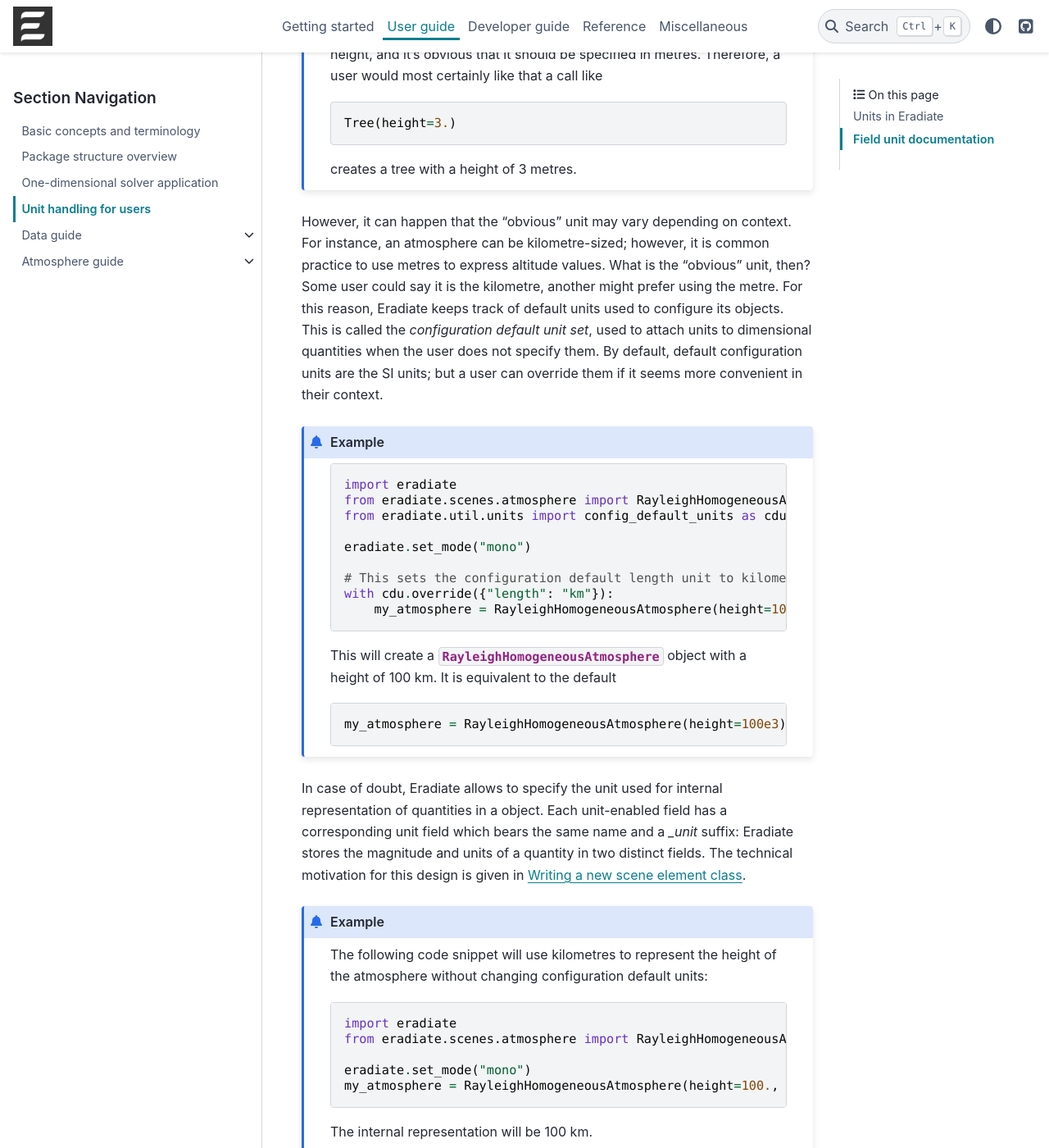
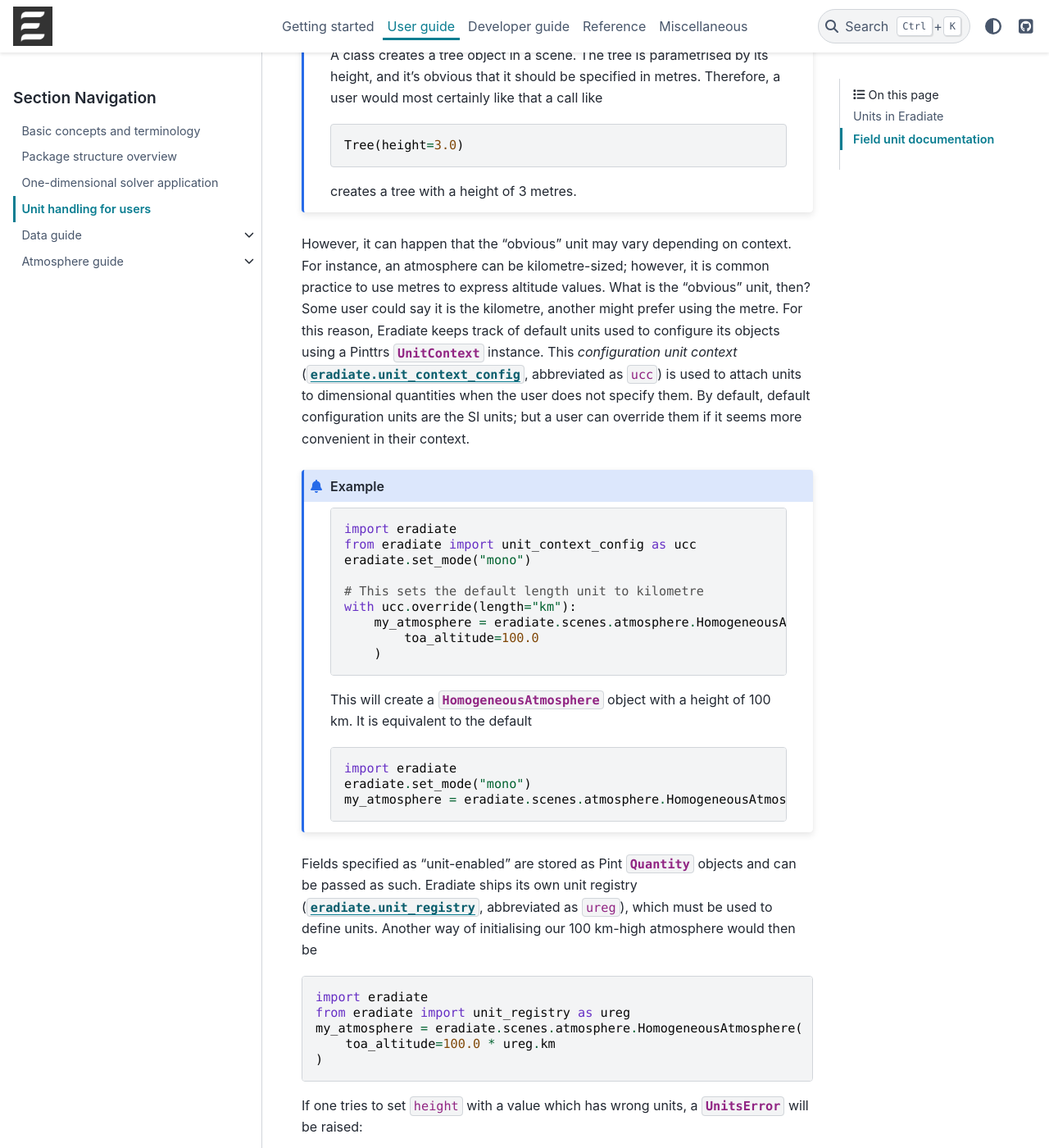
Before and after one commit to eradiate/eradiate, a Sphinx documentation site: the page built from docs/rst/user_guide/unit_guide_user.rst, in a window 1280 px wide and 1400 px high, scrolled down 1058 px. Shown: the whole window at 82% size. Built offline with Sphinx 7.4.7 and the PyData theme 0.15.4, drawn with Linux system fonts in a browser that asks for light colours; pages that are not in the unit, such as notebooks, are missing from menus; some of the changed text lies outside the part shown.

Commit message:
Docs: Update user unit guide

```diff
--- a/docs/rst/user_guide/unit_guide_user.rst
+++ b/docs/rst/user_guide/unit_guide_user.rst
@@ -16,13 +14,14 @@ quantity conversion, making it possible:
 * for developers: to change units with which they work (*e.g.* to scale scene
   dimensions dynamically).
 
+.. important:: Under the hood, most unit handling facilities are implemented as
+   part of the standalone `Pinttrs <https://pinttrs.readthedocs.io/>`_ library.
+
 This guide presents how unit handling is documented in the API reference and how
 to handle units in Eradiate it as a user. For a technical view on unit handling,
 see :ref:`sec-developer_guide-unit_guide_developer`.
 
-.. note::
-
-   It is strongly advised to—at least—get familiar with
+.. note::  It is strongly advised to—at least—get familiar with
    `Pint <https://pint.readthedocs.io/>`_ to fully take advantage of Eradiate's
    unit support.
 
@@ -47,7 +46,7 @@ require a user to specify a unit—it's so obvious!
 
    .. code-block:: python
 
-      Tree(height=3.)
+      Tree(height=3.0)
 
    creates a tree with a height of 3 metres.
 
@@ -56,99 +55,74 @@ For instance, an atmosphere can be kilometre-sized; however, it is common
 practice to use metres to express altitude values. What is the "obvious" unit,
 then? Some user could say it is the kilometre, another might prefer using the
 metre. For this reason, Eradiate keeps track of default units used to configure
-its objects. This is called the *configuration default unit set*, used to attach
-units to dimensional quantities when the user does not specify them. By default,
-default configuration units are the SI units; but a user can override them if it
-seems more convenient in their context.
+its objects using a Pinttrs :class:`~pinttr.UnitContext` instance. This
+*configuration unit context* (:data:`eradiate.unit_context_config`, abbreviated
+as ``ucc``) is used to attach units to dimensional quantities when the user does
+not specify them. By default, default configuration units are the SI units; but
+a user can override them if it seems more convenient in their context.
 
 .. admonition:: Example
 
    .. code-block:: python
 
       import eradiate
-      from eradiate.scenes.atmosphere import RayleighHomogeneousAtmosphere
-      from eradiate.util.units import config_default_units as cdu
-
+      from eradiate import unit_context_config as ucc
       eradiate.set_mode("mono")
 
-      # This sets the configuration default length unit to kilometre
-      with cdu.override({"length": "km"}):
-          my_atmosphere = RayleighHomogeneousAtmosphere(height=100.)
+      # This sets the default length unit to kilometre
+      with ucc.override(length="km"):
+          my_atmosphere = eradiate.scenes.atmosphere.HomogeneousAtmosphere(
+              toa_altitude=100.0
+          )
 
-   This will create a :class:`.RayleighHomogeneousAtmosphere` object with a
+   This will create a :class:`.HomogeneousAtmosphere` object with a
    height of 100 km. It is equivalent to the default
 
    .. code-block:: python
 
-      my_atmosphere = RayleighHomogeneousAtmosphere(height=100e3)
+      import eradiate
+      eradiate.set_mode("mono")
+      my_atmosphere = eradiate.scenes.atmosphere.HomogeneousAtmosphere(toa_altitude=100.0e3)
 
-In case of doubt, Eradiate allows to specify the unit used for internal
-representation of quantities in a object. Each unit-enabled field has a
-corresponding unit field which bears the same name and a `_unit` suffix:
-Eradiate stores the magnitude and units of a quantity in two distinct fields.
-The technical motivation for this design is given in
-:ref:`sec-developer_guide-scene_element_guide`.
+Fields specified as "unit-enabled" are stored as Pint :class:`~pint.Quantity`
+objects and can be passed as such. Eradiate ships its own unit registry
+(:data:`eradiate.unit_registry`, abbreviated as ``ureg``), which must be used to
+define units. Another way of initialising our 100 km-high atmosphere would then
+be
 
-.. admonition:: Example
-
-   The following code snippet will use kilometres to represent the height of the
-   atmosphere without changing configuration default units:
-
-   .. code-block:: python
+.. code-block:: python
 
       import eradiate
-      from eradiate.scenes.atmosphere import RayleighHomogeneousAtmosphere
+      from eradiate import unit_registry as ureg
+      my_atmosphere = eradiate.scenes.atmosphere.HomogeneousAtmosphere(
+          toa_altitude=100.0 * ureg.km
+      )
 
-      eradiate.set_mode("mono")
-      my_atmosphere = RayleighHomogeneousAtmosphere(height=100., height_units="km")
+If one tries to set ``height`` with a value which has wrong units, a
+:class:`~pinttr.exceptions.UnitsError` will be raised:
 
-   The internal representation will be 100 km.
+.. code-block:: python
 
-Finally, a user may want to not modify configuration default units but still
-specify units for added safety. Many of Eradiate's objects support Pint
-quantities and will check that values assigned to their attributes have
-appropriate units.
-**Note that all quantities should be created using Eradiate's unit registry**
-:data:`eradiate.util.units.ureg`.
-
-.. admonition:: Example
-
-   The following code snippet will use metres to represent the height of the
-   atmosphere but the specification will be in kilometres:
-
-   .. code-block:: python
-
-      import eradiate
-      from eradiate.util.units import ureg
-      from eradiate.scenes.atmosphere import RayleighHomogeneousAtmosphere
-
-      eradiate.set_mode("mono")
-      my_atmosphere = RayleighHomogeneousAtmosphere(height=ureg.Quantity(100., "km"))
-
-   If one tries to set ``height`` with a value which has wrong units, a
-   :class:`.UnitsError` will be raised:
-
-   .. code-block:: python
-
-      my_atmosphere.toa_altitude = ureg.Quantity(100., "s")  # This will raise a UnitsError
+   my_atmosphere.toa_altitude = 100 * ureg.s  # This will raise a UnitsError
 
 .. _sec-user_guide-unit_guide_user-field_unit_documentation:
 
 Field unit documentation
 ------------------------
 
-Eradiate documents fields with a unit by mentioning them as *unit-enabled*. All
-unit-enabled fields have an associated unit field with a default value. Default
-units are always created using Eradiate's unit registry. They can be fixed: in
-that case, the unit will be given directly in the documentation. Default units
-can also be dynamically selected at runtime by the user through the default unit
-sets. In that case, the default unit is documented with a string with the
-following structure: ``<unit_set>[<quantity>]`` where
+Eradiate documents fields with units by mentioning them as *unit-enabled*.
+For those fields, automatic conversion of unitless values is implemented.
+Default units can be fixed (*i.e.* invariant): in that case, units will be
+specified directly in the documentation. Default units can also be dynamically
+selected at runtime by the user through Eradiate's configuration unit context:
+in that case, default units are documented with a string with the
+following structure: ``<unit_context>[<quantity>]`` where
 
-* ``<unit_set>`` is either ``cdu`` for configuration default units or ``kdu``
-  for kernel default units;
+* ``<unit_context>`` is either ``ucc`` for configuration unit context or ``uck``
+  for kernel unit context;
 * ``<quantity>`` is the physical quantity ID used to query the default unit set
-  (see :class:`.DefaultUnits` for a list of available quantity IDs).
+  (see :class:`~eradiate._units.PhysicalQuantity` for a list of available
+  quantity IDs).
 
-Units fetching their defaults at runtime from default unit sets can be
-overridden using :meth:`.DefaultUnits.override`.
+Units fetching their defaults at runtime from unit contexts can be
+overridden using the :meth:`pinttr.UnitContext.override` method.
```
Also changed, not shown: other parts of docs/rst/user_guide/unit_guide_user.rst (+1 -3 lines).
